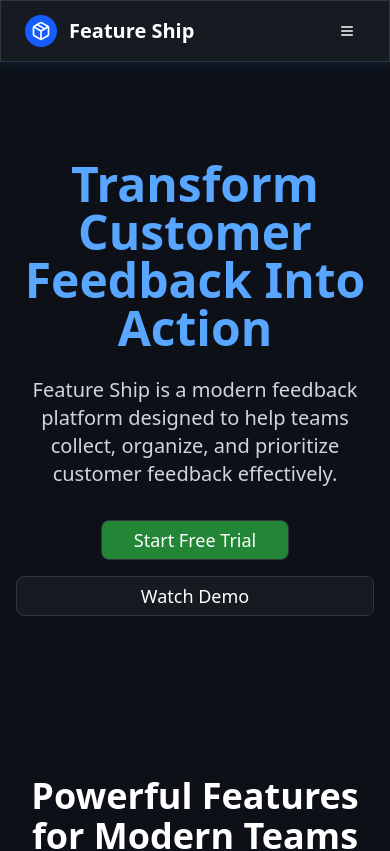
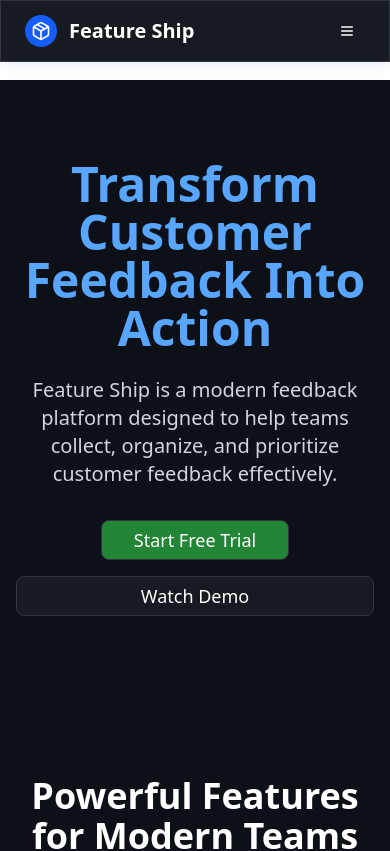
Before and after one commit to glevi2004/feature-flow, a Next.js app: page / in a window 390 px wide. Shown: the top 851 px of the page. Built offline with nearby package versions, Linux system fonts and the light colour scheme; no server answers.

Commit message:
Update landing page background to use responsive bg-background class

```diff
--- a/src/app/page.tsx
+++ b/src/app/page.tsx
@@ -9,7 +9,7 @@
 
 export default function Home() {
   return (
-    <div className="min-h-screen bg-[#0d1117]">
+    <div className="min-h-screen bg-background">
       {/* Content */}
       <div className="relative z-10 pt-20">
         <Navbar />
```
